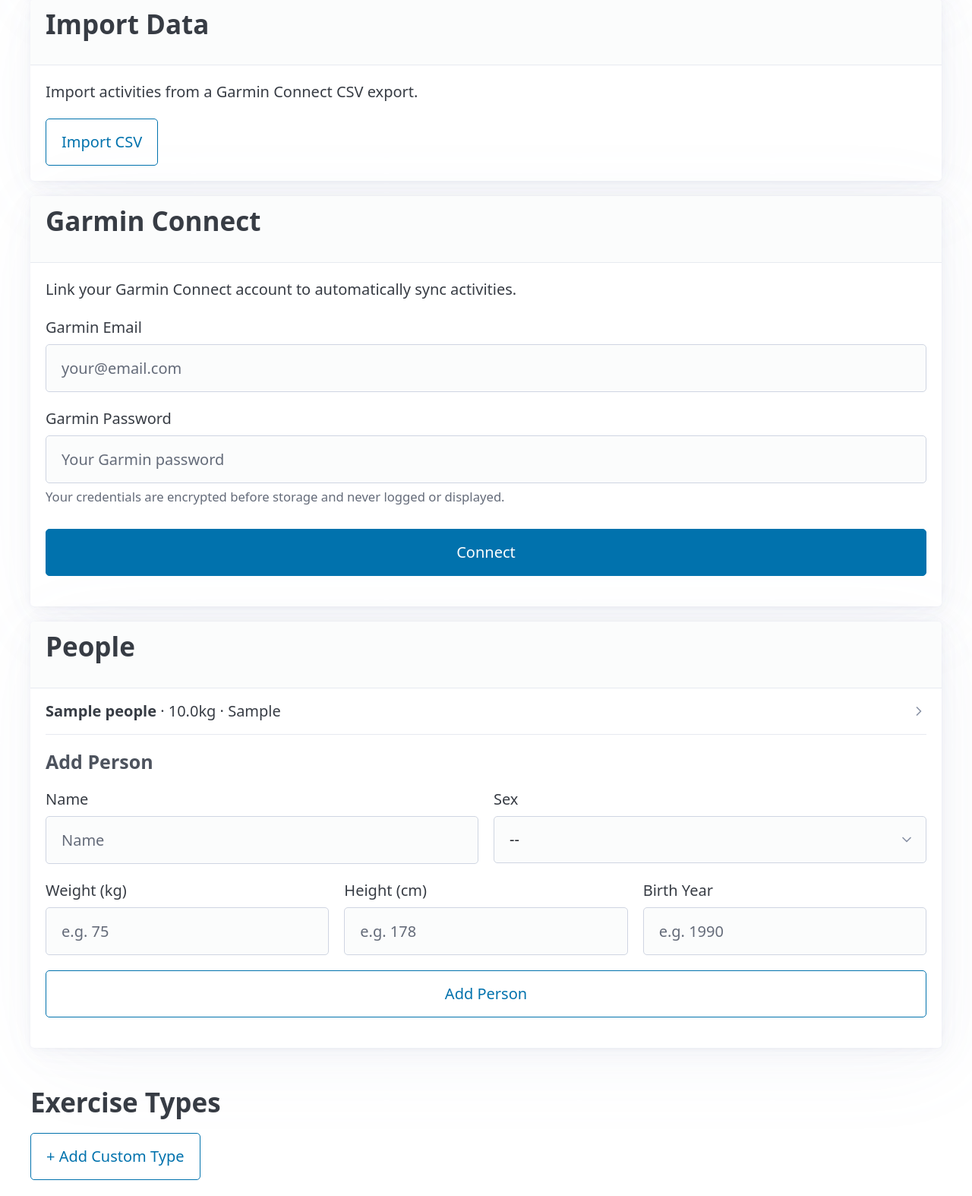
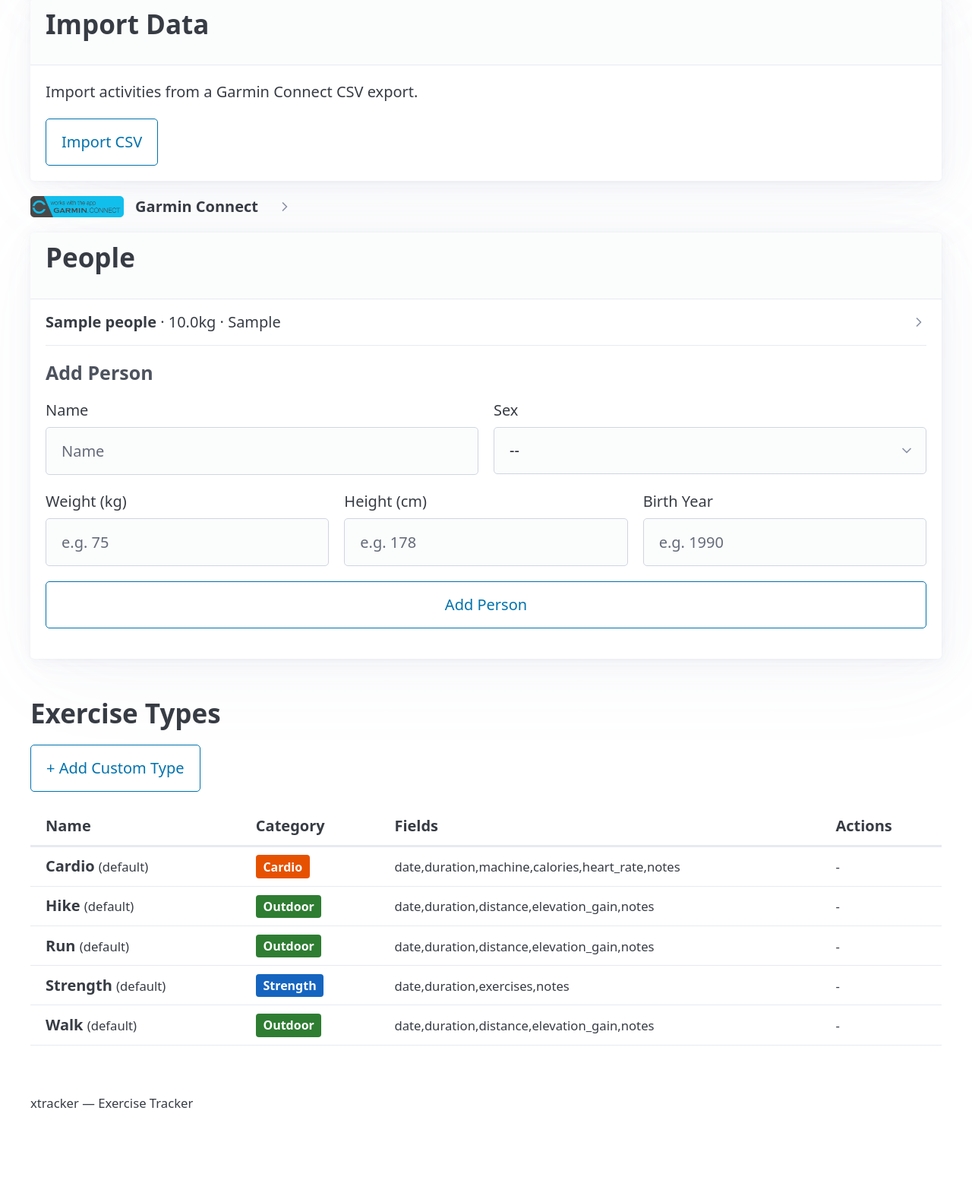
Before and after one commit to dspetersen97-alt/xtracker, a Flask app: page /settings in a window 1280 px wide. Shown: the part 546-2120 px from the top of the page at 76% size. After the commit the page ends 2004 px from the top, so only its background shows below. Run offline with Flask 3, Linux system fonts and the light colour scheme; data comes from the database, SQL or seed files in the repository; tables that the repository leaves empty hold one stand-in row (values such as "Sample post"); one stand-in notice (Sample message) is shown; some libraries are stand-ins or nearby versions.

Commit message:
Garmin Menu rework

```diff
--- a/app/routes/settings.py
+++ b/app/routes/settings.py
@@ -378,3 +378,53 @@
     else:
         flash("No activities need weather data (all up to date or missing GPS).", "success")
     return redirect(url_for("settings.exercise_types"))
+
+
+
+@settings_bp.route("/settings/garmin/sync-all", methods=["POST"])
+def garmin_sync_all():
+    """Unified sync: activities + health data + weather backfill."""
+    person = request.form.get("person", "").strip() or None
+    days_back = request.form.get("days_back", "30").strip()
+
+    try:
+        days = int(days_back)
+    except ValueError:
+        days = 30
+
+    messages = []
+    errors = []
+
+    # 1. Sync activities
+    result = sync_activities(person_name=person, days_back=days)
+    if result["imported"] > 0:
+        msg = f"Synced {result['imported']} new activities."
+        if result.get("weather_filled"):
+            msg += f" Weather added for {result['weather_filled']}."
+        messages.append(msg)
+    if result["errors"]:
+        errors.extend(result["errors"][:3])
+
+    # 2. Sync health data (requires person)
+    if person:
+        health_result = sync_daily_health(person_name=person, days_back=days)
+        if health_result["synced"] > 0:
+            messages.append(f"Health data synced for {health_result['synced']} days.")
+        if health_result["errors"]:
+            errors.extend(health_result["errors"][:3])
+
+    # 3. Backfill weather for any remaining activities
+    weather_filled = backfill_all_weather()
+    if weather_filled > 0:
+        messages.append(f"Weather backfilled for {weather_filled} activities.")
+
+    # Flash results
+    if messages:
+        flash(" ".join(messages), "success")
+    elif not errors:
+        flash("Everything up to date. No new data to sync.", "success")
+
+    for err in errors[:5]:
+        flash(err, "error")
+
+    return redirect(url_for("settings.exercise_types"))
--- a/app/static/style.css
+++ b/app/static/style.css
@@ -108,3 +108,26 @@
         margin-bottom: 0.5rem;
     }
 }
+
+
+/* Sync spinner */
+@keyframes spin {
+    to { transform: rotate(360deg); }
+}
+
+#sync-spinner {
+    display: inline-block;
+    width: 1em;
+    height: 1em;
+    border: 2px solid currentColor;
+    border-right-color: transparent;
+    border-radius: 50%;
+    animation: spin 0.6s linear infinite;
+    vertical-align: middle;
+    margin-left: 0.5rem;
+}
+
+button[aria-busy="true"] {
+    opacity: 0.7;
+    pointer-events: none;
+}
--- a/app/templates/settings.html
+++ b/app/templates/settings.html
@@ -26,20 +26,27 @@
 </article>
 
 <!-- Garmin Connect -->
-<article>
-    <header><h2>Garmin Connect</h2></header>
+<details {% if garmin_connected %}open{% endif %}>
+    <summary style="display: flex; align-items: center; gap: 0.75rem; cursor: pointer;">
+        <img src="{{ url_for('static', filename='images/garmin_connect.png') }}" alt="Garmin Connect" style="height: 28px; width: auto;">
+        <span style="font-weight: 600;">Garmin Connect</span>
         {% if garmin_connected %}
-    <p>Connected as <strong>{{ garmin_email }}</strong>
-        {% if garmin_last_sync %}
-        <br><small>Last sync: {{ garmin_last_sync.strftime("%Y-%m-%d %H:%M") }}</small>
+        <small style="color: var(--pico-muted-color); margin-left: auto;">Connected</small>
         {% endif %}
-    </p>
+    </summary>
 
-    <!-- Sync Now -->
-    <div class="grid" style="margin-bottom: 1rem;">
+    <div style="margin-top: 1rem;">
+    {% if garmin_connected %}
+        <p><small>Linked as <strong>{{ garmin_email }}</strong>
+            {% if garmin_last_sync %} &middot; Last sync: {{ garmin_last_sync.strftime("%Y-%m-%d %H:%M") }}{% endif %}
+        </small></p>
+
+        <!-- Unified Sync -->
+        <form id="garmin-sync-form" method="POST" action="{{ url_for('settings.garmin_sync_all') }}">
+            <div class="grid">
                 <div>
                     <label for="sync-person">Person</label>
-            <select id="sync-person" name="person" form="form-sync-activities">
+                    <select id="sync-person" name="person">
                         <option value="">-- No person --</option>
                         {% for p in people %}
                         <option value="{{ p.name }}">{{ p.name }}</option>
@@ -48,7 +55,7 @@
                 </div>
                 <div>
                     <label for="sync-days">Days back</label>
-            <select id="sync-days" name="days_back" form="form-sync-activities">
+                    <select id="sync-days" name="days_back">
                         <option value="7">7 days</option>
                         <option value="30" selected>30 days</option>
                         <option value="90">90 days</option>
@@ -58,69 +65,40 @@
                     </select>
                 </div>
             </div>
-    <div style="display: flex; gap: 0.5rem; margin-bottom: 1rem;">
-        <form id="form-sync-activities" method="POST" action="{{ url_for('settings.garmin_sync') }}" style="margin: 0;">
-            <input type="hidden" name="person" id="hidden-person-activities">
-            <input type="hidden" name="days_back" id="hidden-days-activities">
-            <button type="submit">Sync Activities</button>
-        </form>
-        <form method="POST" action="{{ url_for('settings.garmin_sync_health') }}" style="margin: 0;">
-            <input type="hidden" name="person" id="hidden-person-health">
-            <input type="hidden" name="days_back" id="hidden-days-health">
-            <button type="submit" class="secondary">Sync Health Data</button>
-        </form>
-    </div>
-    <script>
-    // Sync the shared selectors to the hidden inputs in each form
-    document.addEventListener('DOMContentLoaded', function() {
-        var personSel = document.getElementById('sync-person');
-        var daysSel = document.getElementById('sync-days');
-        function syncInputs() {
-            document.getElementById('hidden-person-activities').value = personSel.value;
-            document.getElementById('hidden-days-activities').value = daysSel.value;
-            document.getElementById('hidden-person-health').value = personSel.value;
-            document.getElementById('hidden-days-health').value = daysSel.value;
-        }
-        personSel.addEventListener('change', syncInputs);
-        daysSel.addEventListener('change', syncInputs);
-        syncInputs();
-    });
-    </script>
-
-    <!-- Weather Backfill -->
-    <form method="POST" action="{{ url_for('settings.garmin_backfill_weather') }}" style="margin-bottom: 1rem;">
-        <button type="submit" class="outline contrast">Backfill Weather Data</button>
-        <small>Fetches historical weather for activities with GPS but no weather info.</small>
+            <button type="submit" id="sync-btn">
+                <span id="sync-btn-text">Sync</span>
+                <span id="sync-spinner" style="display: none;" aria-hidden="true"></span>
+            </button>
         </form>
 
-    <!-- Test / Disconnect -->
+        <!-- Disconnect -->
+        <div style="margin-top: 1rem; border-top: 1px solid var(--pico-muted-border-color); padding-top: 0.75rem;">
             <div style="display: flex; gap: 0.5rem;">
                 <form method="POST" action="{{ url_for('settings.garmin_test') }}" style="margin: 0;">
-            <button type="submit" class="outline">Test Connection</button>
+                    <button type="submit" class="outline" style="font-size: 0.85rem;">Test Connection</button>
                 </form>
                 <form method="POST" action="{{ url_for('settings.garmin_disconnect') }}"
                       onsubmit="return confirm('Disconnect Garmin and remove credentials?');" style="margin: 0;">
-            <button type="submit" class="secondary outline">Disconnect</button>
+                    <button type="submit" class="secondary outline" style="font-size: 0.85rem;">Disconnect</button>
                 </form>
+            </div>
         </div>
 
     {% else %}
-    <p>Link your Garmin Connect account to automatically sync activities.</p>
+        <p>Link your Garmin Connect account to sync activities and health data.</p>
         <form method="POST" action="{{ url_for('settings.garmin_connect') }}">
             <label for="garmin_email">Garmin Email</label>
             <input type="email" id="garmin_email" name="garmin_email" required
                    placeholder="your@email.com" autocomplete="email">
-
             <label for="garmin_password">Garmin Password</label>
             <input type="password" id="garmin_password" name="garmin_password" required
                    placeholder="Your Garmin password" autocomplete="current-password">
-
-        <small>Your credentials are encrypted before storage and never logged or displayed.</small>
+            <small>Credentials are encrypted before storage and never displayed.</small>
             <button type="submit" style="margin-top: 0.5rem;">Connect</button>
         </form>
     {% endif %}
-</article>
-
+    </div>
+</details>
 <!-- People -->
 <article>
     <header><h2>People</h2></header>
@@ -259,3 +237,20 @@
     </table>
 </figure>
 {% endblock %}
+{% block scripts %}
+<script>
+document.addEventListener('DOMContentLoaded', function() {
+    var syncForm = document.getElementById('garmin-sync-form');
+    if (syncForm) {
+        syncForm.addEventListener('submit', function() {
+            var btn = document.getElementById('sync-btn');
+            var text = document.getElementById('sync-btn-text');
+            var spinner = document.getElementById('sync-spinner');
+            btn.setAttribute('aria-busy', 'true');
+            text.textContent = 'Syncing...';
+            spinner.style.display = 'inline-block';
+        });
+    }
+});
+</script>
+{% endblock %}
```
Also changed, not shown: app/static/images/garmin_connect.png (added). Lines whose indentation alone changed are shown as unchanged.
